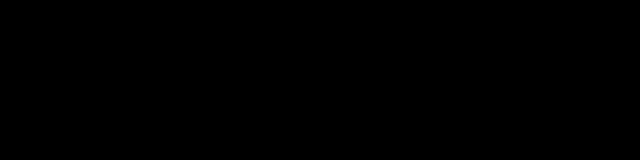
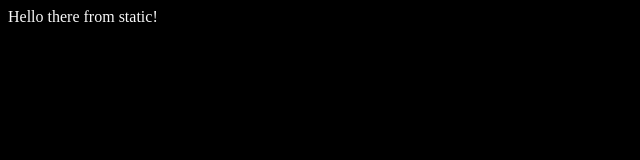
Before and after one commit to Yimura/Node-Backend, a website: page frontend/index.html in a window 1280 px wide. Shown: the whole page, without its empty margins (0-640 px from the left). Drawn offline with Linux system fonts and the light colour scheme.

Commit message:
feat(Fronted): Set font color

```diff
--- a/frontend/assets/css/master.css
+++ b/frontend/assets/css/master.css
@@ -1,3 +1,4 @@
 body {
     background-color: black;
+    color: #f8f8f8;
 }
```
